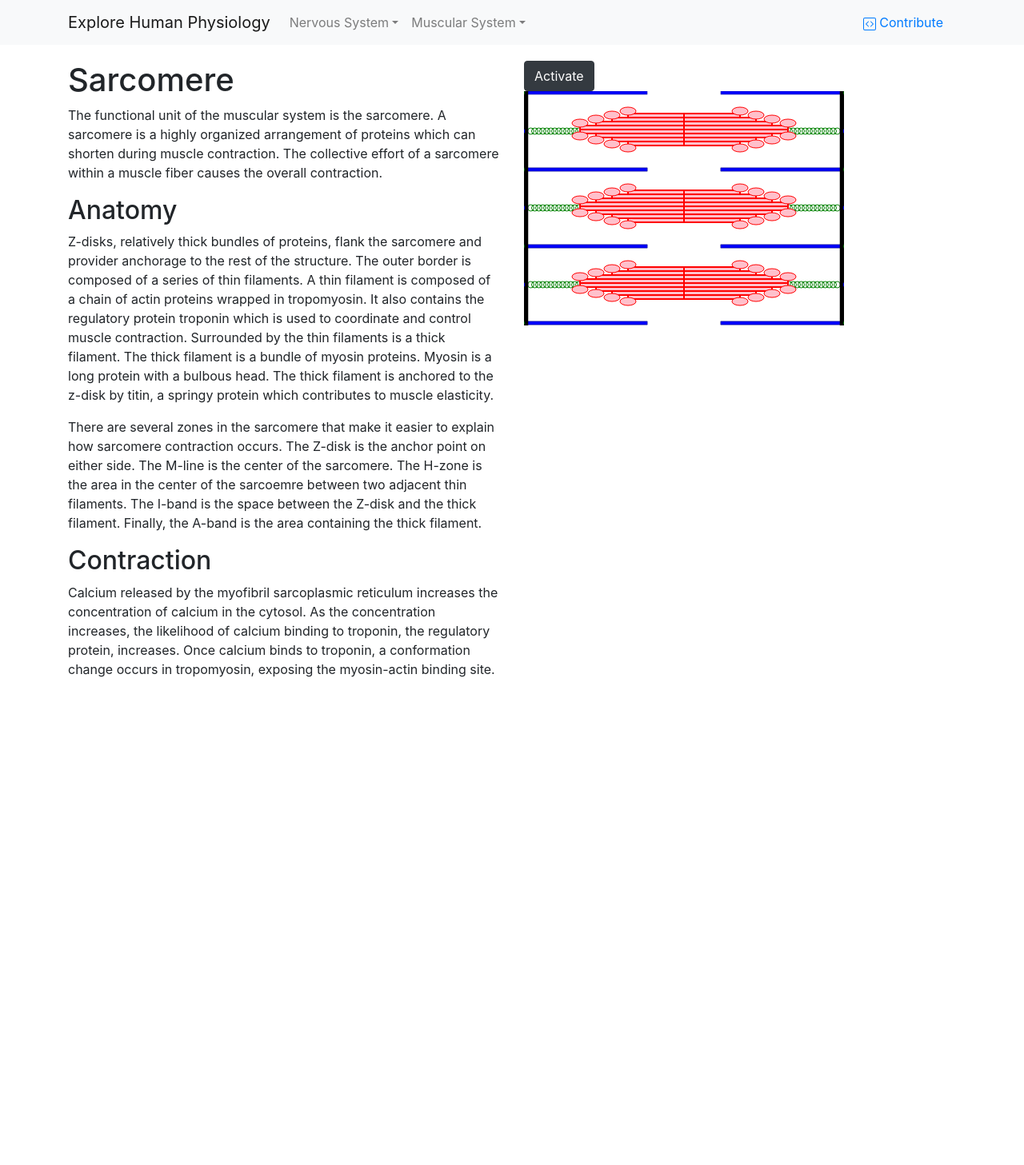
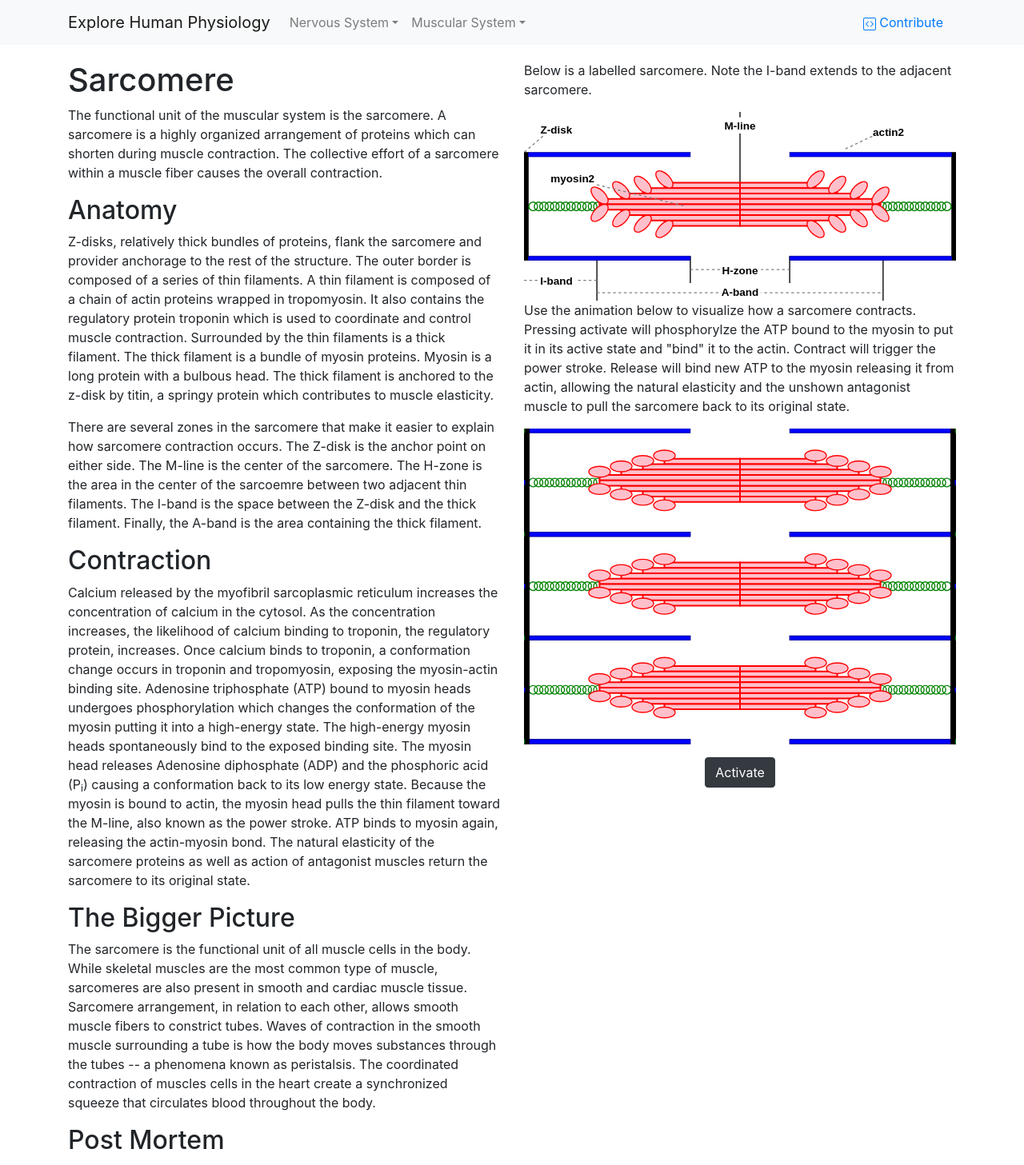
Before and after one commit to christoferpeterson/explore-human-physiology, a React (Create React App) app: page /#/sarcomere in a window 1280 px wide. Shown: the top 1457 px of the page at 80% size. Before the commit the page ends 865 px from the top, so only its background shows below. Built offline with nearby package versions, Linux system fonts and the light colour scheme.

Commit message:
Added labelled sarcomere and additional sarcomere details

```diff
--- a/src/FunctionalUnitPages/SarcomerePage.js
+++ b/src/FunctionalUnitPages/SarcomerePage.js
@@ -1,6 +1,7 @@
 import React from "react";
 import {Row,Col,Button} from "react-bootstrap";
 import Sarcomere from "../Shared/Sarcomere";
+import LabelledSarcomere from "../Shared/LabelledSarcomere";
 
 const ANIMATION_SPEED = 2000;
 const ANIMATION_INTERVAL = 100;
@@ -78,8 +79,38 @@ class SarcomerePage extends React.Component {
 				<p>
 					Calcium released by the myofibril sarcoplasmic reticulum increases the concentration of calcium in the cytosol. As the
 					concentration increases, the likelihood of calcium binding to troponin, the regulatory protein, increases. Once calcium
-					binds to troponin, a conformation change occurs in tropomyosin, exposing the myosin-actin binding site.
+					binds to troponin, a conformation change occurs in troponin and tropomyosin, exposing the myosin-actin binding site.
+					Adenosine triphosphate (ATP) bound to myosin heads undergoes phosphorylation which changes the conformation of the myosin
+					putting it into a high-energy state. The high-energy myosin heads spontaneously bind to the exposed binding site. The myosin
+					head releases Adenosine diphosphate (ADP) and the phosphoric acid (P<sub>i</sub>) causing a conformation back to its low energy
+					state. Because the myosin is bound to actin, the myosin head pulls the thin filament toward the M-line, also known as the power
+					stroke. ATP binds to myosin again, releasing the actin-myosin bond. The natural elasticity of the sarcomere proteins as well
+					as action of antagonist muscles return the sarcomere to its original state.
 				</p>
+				<h2>The Bigger Picture</h2>
+				<p>
+					The sarcomere is the functional unit of all muscle cells in the body. While skeletal muscles are the most common type
+					of muscle, sarcomeres are also present in smooth and cardiac muscle tissue. Sarcomere arrangement, in relation to each other,
+					allows smooth muscle fibers to constrict tubes. Waves of contraction in the smooth muscle surrounding a tube is how the body
+					moves substances through the tubes -- a phenomena known as peristalsis. The coordinated contraction of muscles cells in the heart
+					create a synchronized squeeze that circulates blood throughout the body.
+				</p>
+				<h2>Post Mortem</h2>
+				<p>When a muscle cell dies it no longer produces the necessary ATP required to detach the myosin from the action. In conjunction with
+					the release of calcium from the dead or dying sarcoplasmic retriculum, the sarocmere will spontaneously contract. Eventually, the
+					amount of ATP within the cell will be used up and the contracting sarcomere cannot relax. When a muscle cell is contracted but does
+					not have ATP to detach the myosin, it is in a state of rigor mortis. A person suffering from rigor mortis will have stiff joints
+					and they will not be able to control the muscle contraction. When a person dies, their entire body gets put into a state of rigor mortis.
+					This usually lasts one to four days, until the sarcomere's filaments begin to breakdown or cumulative number of myosin heads that
+					spontaneously release is enough to loosen the muscles.
+				</p>
+				<h2>Take it Further</h2>
+				<ul>
+					<li>Try to think of how a smooth muscle's sarcomeres may be arranged so they can pinch off tubes on demand.</li>
+					<li>Attempt to arrange sarcomeres in ways where their coordinated contraction may perform different mechanical functions.</li>
+					<li>Why do skeletal muscles need antagonists? For example, why do we have biceps on the anterior side of the arm and triceps on the posterior?</li>
+					<li>You are tasked with making a muscle relaxant drug. What physiological components of the sarcomere can you target to prevent a muscle from contracting?</li>
+				</ul>
 			</div>
 		);
 	}
@@ -91,10 +122,38 @@ class SarcomerePage extends React.Component {
 				<Row>
 					<Col xs={12} sm={12} md={6}>{this.renderDescription()}</Col>
 					<Col xs={12} sm={12} md={6}>
-						<Button variant="dark" onClick={this.handleContract}>{resting ? "Activate" : canRelease ? "Release" : "Contract"}</Button>
-						<div style={{height: "300px", width: "400px"}}>
-							<Sarcomere resting={resting} contractionLevel={contractionLevel} />
-						</div>
+						<Row>
+							<Col>
+								<div style={{ width: "100%" }}>
+									<p>
+										Below is a labelled sarcomere. Note the I-band extends to the adjacent sarcomere.
+									</p>
+									<LabelledSarcomere />
+								</div>
+							</Col>
+						</Row>
+						<Row>
+							<Col>
+								<p>
+									Use the animation below to visualize how a sarcomere contracts. Pressing activate will phosphorylze the ATP bound to the
+									myosin to put it in its active state and "bind" it to the actin. Contract will trigger the power stroke. Release
+									will bind new ATP to the myosin releasing it from actin, allowing the natural elasticity and the unshown antagonist
+									muscle to pull the sarcomere back to its original state.
+								</p>
+							</Col>
+						</Row>
+						<Row style={{ marginBottom:"1em" }}>
+							<Col>
+								<div style={{ width: "100%" }}>
+									<Sarcomere resting={resting} contractionLevel={contractionLevel} />
+								</div>
+							</Col>
+						</Row>
+						<Row>
+							<Col className="text-center">
+								<Button variant="dark" onClick={this.handleContract}>{resting ? "Activate" : canRelease ? "Release" : "Contract"}</Button>
+							</Col>
+						</Row>
 					</Col>
 				</Row>
 			</div>
--- /dev/null
+++ b/src/Shared/LabelledSarcomere.js
@@ -0,0 +1,91 @@
+import React from "react";
+
+const LabelledSarcomere = () => {
+	const solidLineStyle = { stroke:"black", strokeWidth: 2 };
+	const dashedLineStyle = { strokeWidth: 2, strokeDasharray: "5", stroke: "grey" };
+	const textStyle = { font: "bold 1.25em sans-serif", textAnchor: "middle" };
+	return (
+		<svg viewBox="0 0 800 350" version="1.1" xmlns="http://www.w3.org/2000/svg">
+			<defs>
+				<g id="m-line">
+					<line style={solidLineStyle} y1="0" x2="0" y2="175" />
+					<rect width="75" height="30" fill="white" x="-30" y="10"></rect>
+					<text style={textStyle}  y="32">M-line</text>
+				</g>
+				<rect id="actin2" width="300" height="8" stroke="darkblue" fill="blue" strokeWidth="1" />
+      <ellipse id="myosin2-head" rx="20" ry="10" stroke="red" fill="pink" strokeWidth="2" transform={`rotate(45)`} />
+      <rect id="myosin2-body" height="10" width="10" stroke="red" fill="pink" strokeWidth="2" vectorEffect="non-scaling-stroke" />
+      <g id="myosin2">
+        <use xlinkHref="#myosin2-body" transform="translate(260, 56) scale(14, 1)" />
+        <use xlinkHref="#myosin2-body" transform="translate(220, 66) scale(18, 1)" />
+        <use xlinkHref="#myosin2-body" transform="translate(180, 76) scale(22, 1)" />
+        <use xlinkHref="#myosin2-body" transform="translate(140, 86) scale(26, 1)" />
+        <use xlinkHref="#myosin2-head" transform="translate(140, 80)" />
+        <use xlinkHref="#myosin2-head" transform="translate(180, 70)" />
+        <use xlinkHref="#myosin2-head" transform="translate(220, 60)" />
+        <use xlinkHref="#myosin2-head" transform="translate(260, 50)" />
+      </g>
+      <circle id="spring-ring2" r="8" fill="transparent" strokeWidth="2" stroke="green" />
+      <g id="titin2">
+        <use xlinkHref="#spring-ring2" transform="translate(17, 0)" />
+        <use xlinkHref="#spring-ring2" transform="translate(27, 0)" />
+        <use xlinkHref="#spring-ring2" transform="translate(37, 0)" />
+        <use xlinkHref="#spring-ring2" transform="translate(47, 0)" />
+        <use xlinkHref="#spring-ring2" transform="translate(57, 0)" />
+        <use xlinkHref="#spring-ring2" transform="translate(67, 0)" />
+        <use xlinkHref="#spring-ring2" transform="translate(77, 0)" />
+        <use xlinkHref="#spring-ring2" transform="translate(87, 0)" />
+        <use xlinkHref="#spring-ring2" transform="translate(97, 0)" />
+        <use xlinkHref="#spring-ring2" transform="translate(107, 0)" />
+        <use xlinkHref="#spring-ring2" transform="translate(117, 0)" />
+        <use xlinkHref="#spring-ring2" transform="translate(127, 0)" />
+        <use xlinkHref="#spring-ring2" transform="translate(137, 0)" />
+      </g>
+      <g id="half-sarcomere2">
+        <g id="sliding-filament2" transform={`translate(0, 0)`}>
+          <rect width="8" height="200" stroke="black" fill="black" strokeWidth="1"/>
+          <use xlinkHref="#actin2" transform="translate(8, 0)" />
+          <use xlinkHref="#actin2" transform="translate(8, 192)" />
+          <use xlinkHref="#titin2" transform="translate(0, 100)" />
+        </g>
+        <use xlinkHref="#myosin2" />
+        <use xlinkHref="#myosin2" transform="scale(1, -1) translate(0 -192)" />
+      </g>
+      <g id="sarcomere2">
+        <use xlinkHref="#half-sarcomere2"/>
+        <use xlinkHref="#half-sarcomere2" transform="scale(-1, 1) translate(-800, 0)" />
+      </g>
+			</defs>
+
+			<use xlinkHref="#m-line" transform="translate(400, 0)" />
+
+			<line style={solidLineStyle} x1="308" y1="267" x2="308" y2="317" />
+			<line style={solidLineStyle} x1="492" y1="267" x2="492" y2="317" />
+			<line style={dashedLineStyle} x1="308" y1="292" x2="492" y2="292" />
+			<rect width="75" height="30" fill="white" x="364" y="280"></rect>
+			<text style={textStyle} x="400" y="300">H-zone</text>
+
+			<line style={solidLineStyle} x1="135" y1="267" x2="135" y2="350" />
+			<line style={dashedLineStyle} x1="0" y1="312" x2="135" y2="312" />
+			<rect width="67" height="30" fill="white" x="28" y="300"></rect>
+			<text style={textStyle} x="60" y="320">I-band</text>
+
+			<line style={dashedLineStyle} x1="135" y1="335" x2="665" y2="335" />
+			<line style={solidLineStyle} x1="665" y1="267" x2="665" y2="350" />
+			<rect width="75" height="30" fill="white" x="364" y="320"></rect>
+			<text style={textStyle} x="400" y="340">A-band</text>
+
+			<line style={dashedLineStyle} x1="35" y1="45" x2="0" y2="75" />
+			<text style={textStyle} x="60" y="40">Z-disk</text>
+
+			<line style={dashedLineStyle} x1="645" y1="45" x2="592" y2="70" />
+			<text style={textStyle} x="675" y="45">actin2</text>
+			<use xlinkHref="#sarcomere2" transform="translate(0, 75)" />
+
+			<line style={dashedLineStyle} x1="135" y1="135" x2="300" y2="175" />
+			<text style={textStyle} x="90" y="130">myosin2</text>
+		</svg>
+	)
+}
+
+export default LabelledSarcomere;
```
